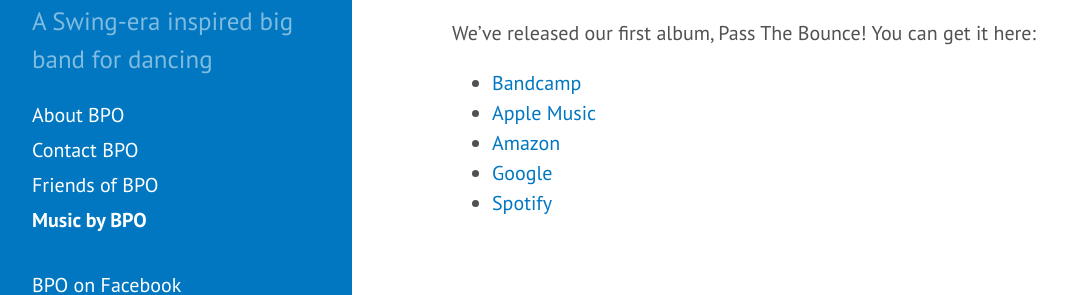
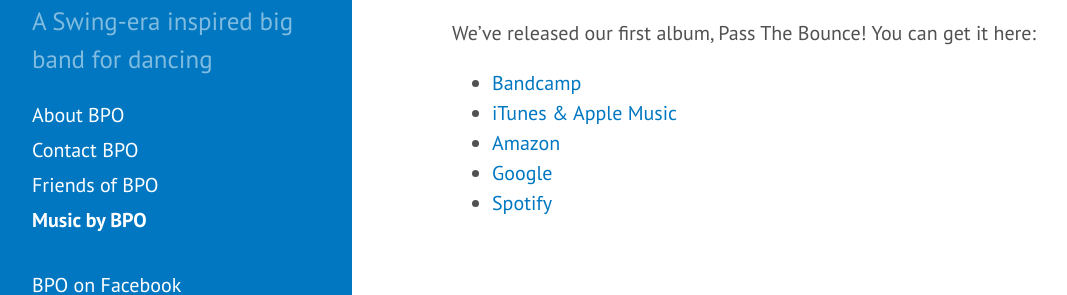
Before and after one commit to brooksprumo/brooksprumoorchestra, a Jekyll site: the page built from music.md, in a window 1280 px wide and 947 px high. Shown: the part 569-864 px from the top of the window, without its empty margins (8-1075 px from the left). Built offline with Jekyll 4.4.1, drawn with Linux system fonts in a browser that asks for light colours; our own code applies the rules of GitHub Pages for plain Markdown files.

Commit message:
Update wording for iTunes/Apple Music link

```diff
--- a/music.md
+++ b/music.md
@@ -5,14 +5,14 @@
 We've released our first album, Pass The Bounce! You can get it here:
 
 - [Bandcamp][bandcamp link]
-- [Apple Music][apple link]
+- [iTunes & Apple Music][itunes link]
 - [Amazon][amazon link]
 - [Google][google link]
 - [Spotify][spotify link]
 
 [Pass The Bounce image]: {{ "/images/pass_the_bounce_cover.jpg" | relative_url }} "Buy Pass The Bounce here"
 [bandcamp link]: http://brooksprumoorchestra.bandcamp.com/album/pass-the-bounce
-[apple link]: https://itunes.apple.com/us/album/pass-the-bounce/1325021458
+[itunes link]: https://itunes.apple.com/us/album/pass-the-bounce/1325021458
 [amazon link]: http://a.co/95YIaey
 [google link]: https://play.google.com/store/music/album/Brooks_Prumo_Orchestra_Pass_The_Bounce?id=B4qyuntq7dgg3ehnxl7qqptgcsi
 [spotify link]: https://open.spotify.com/album/7tPMoHQ2fT7T3wcazFCwDQ
```
